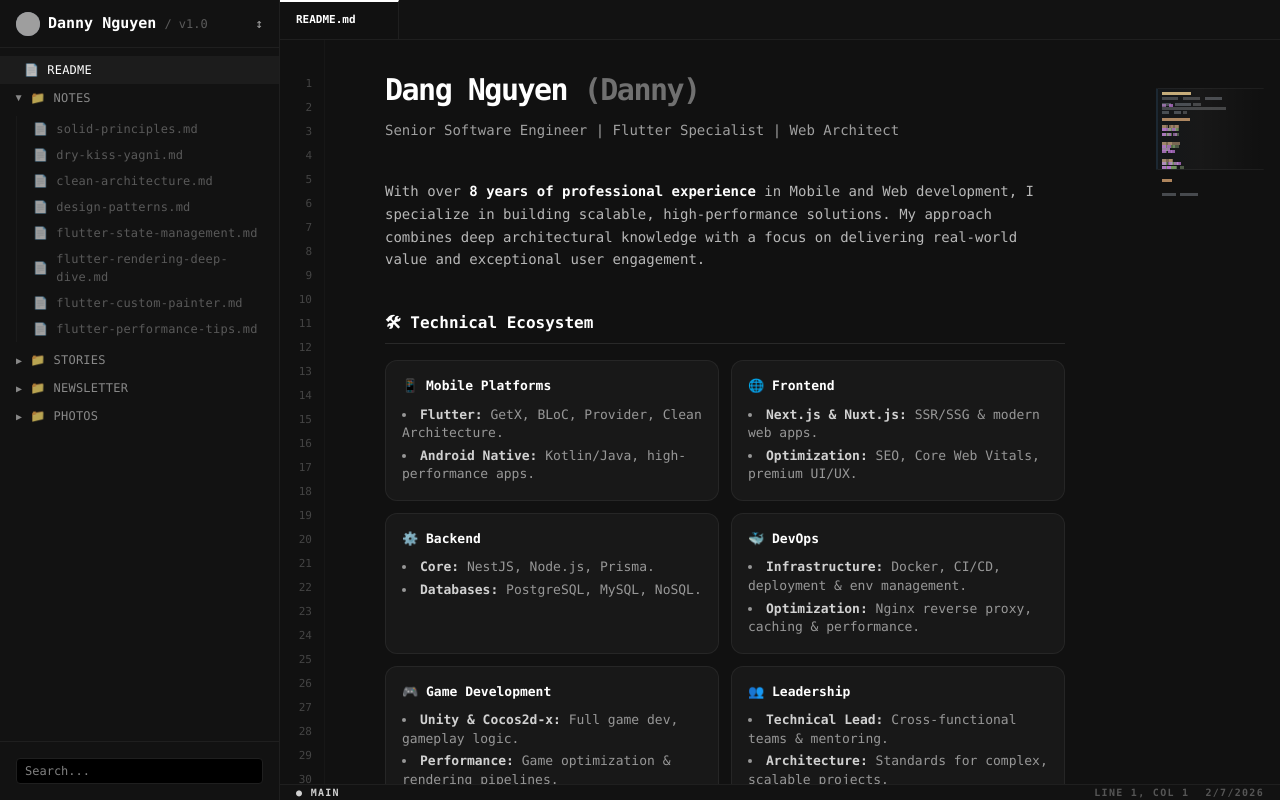
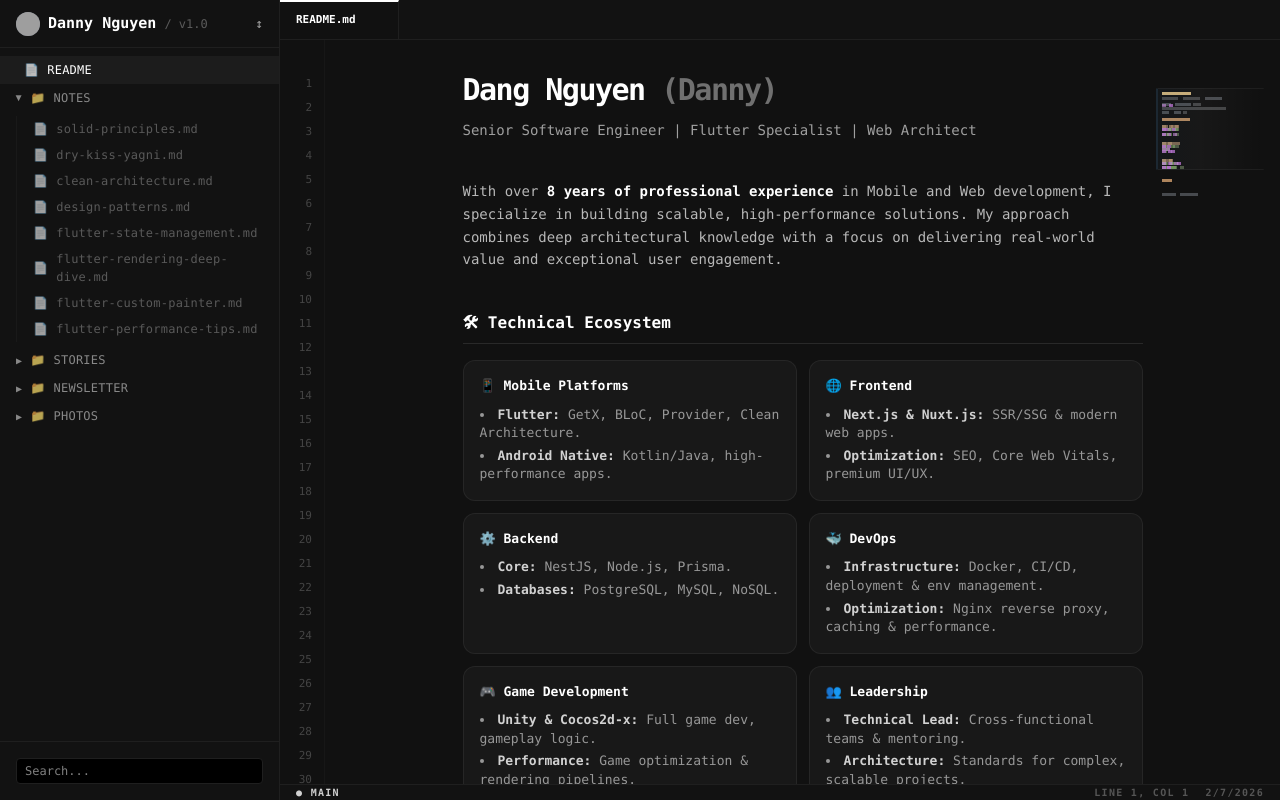
Before and after one commit to ndangnguyen/danny-blog, a Next.js app: page / in a window 1280 px wide. Built offline with nearby package versions, Linux system fonts and the light colour scheme; grey boxes are pictures that could not be loaded.

Commit message:
fix: responsive overlap between line numbers and content area

```diff
--- a/src/app/globals.css
+++ b/src/app/globals.css
@@ -100,13 +100,11 @@
   flex: 1;
   overflow-y: auto;
   position: relative;
+  display: flex;
 }
 
 .line-numbers {
-  position: absolute;
-  left: 0;
-  top: 0;
-  bottom: 0;
+  flex-shrink: 0;
   width: 45px;
   padding: 32px 0;
   text-align: right;
@@ -117,6 +115,7 @@
 }
 
 .content-area {
+  flex: 1;
   padding: 32px 20px;
   max-width: 800px;
   margin: 0 auto;
@@ -124,7 +123,6 @@
 
 @media (min-width: 1024px) {
   .content-area {
-    margin-left: 45px;
     padding: 32px 60px;
   }
 }
```
Also changed, not shown: 1 other file (tests, documents, lock files or other folders).
